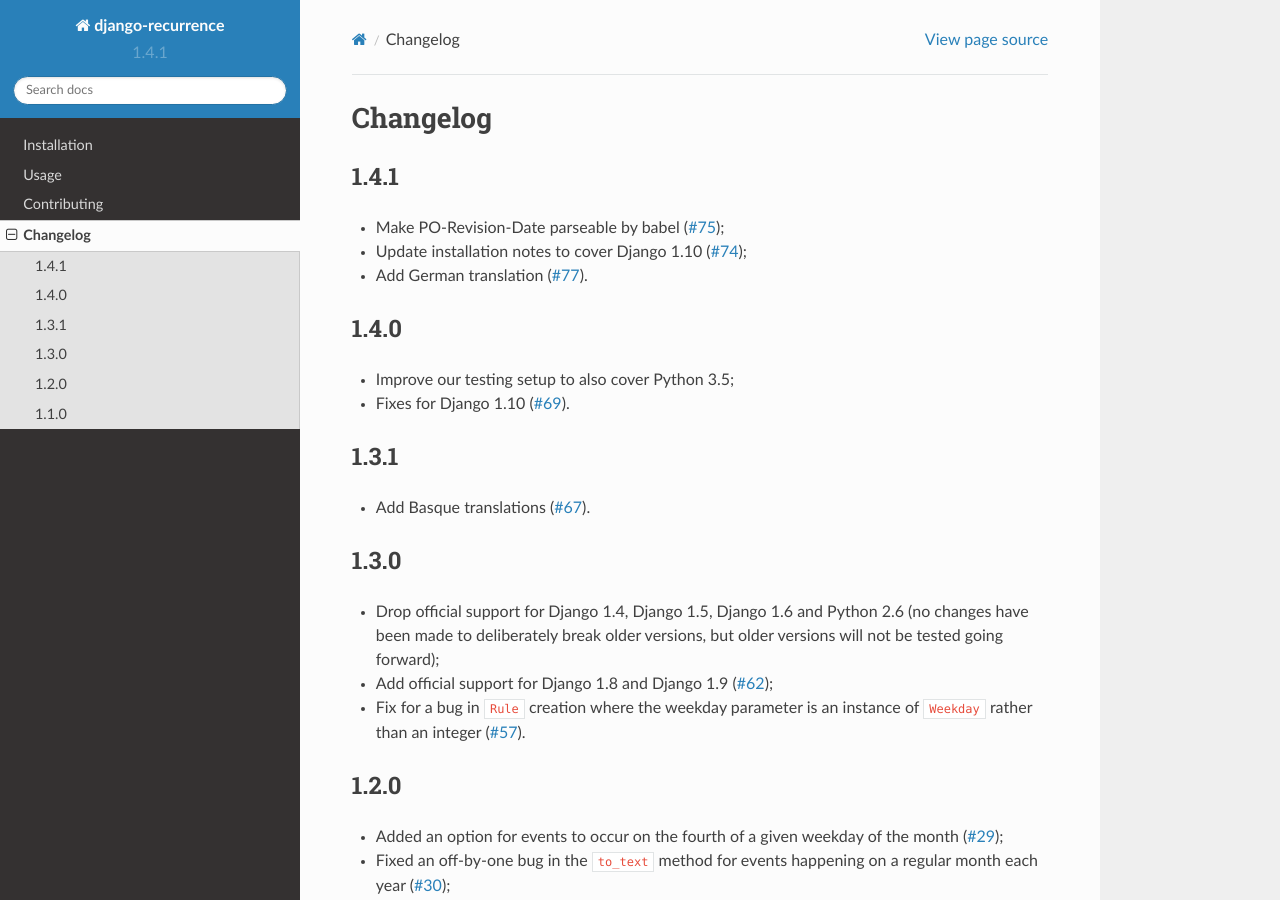
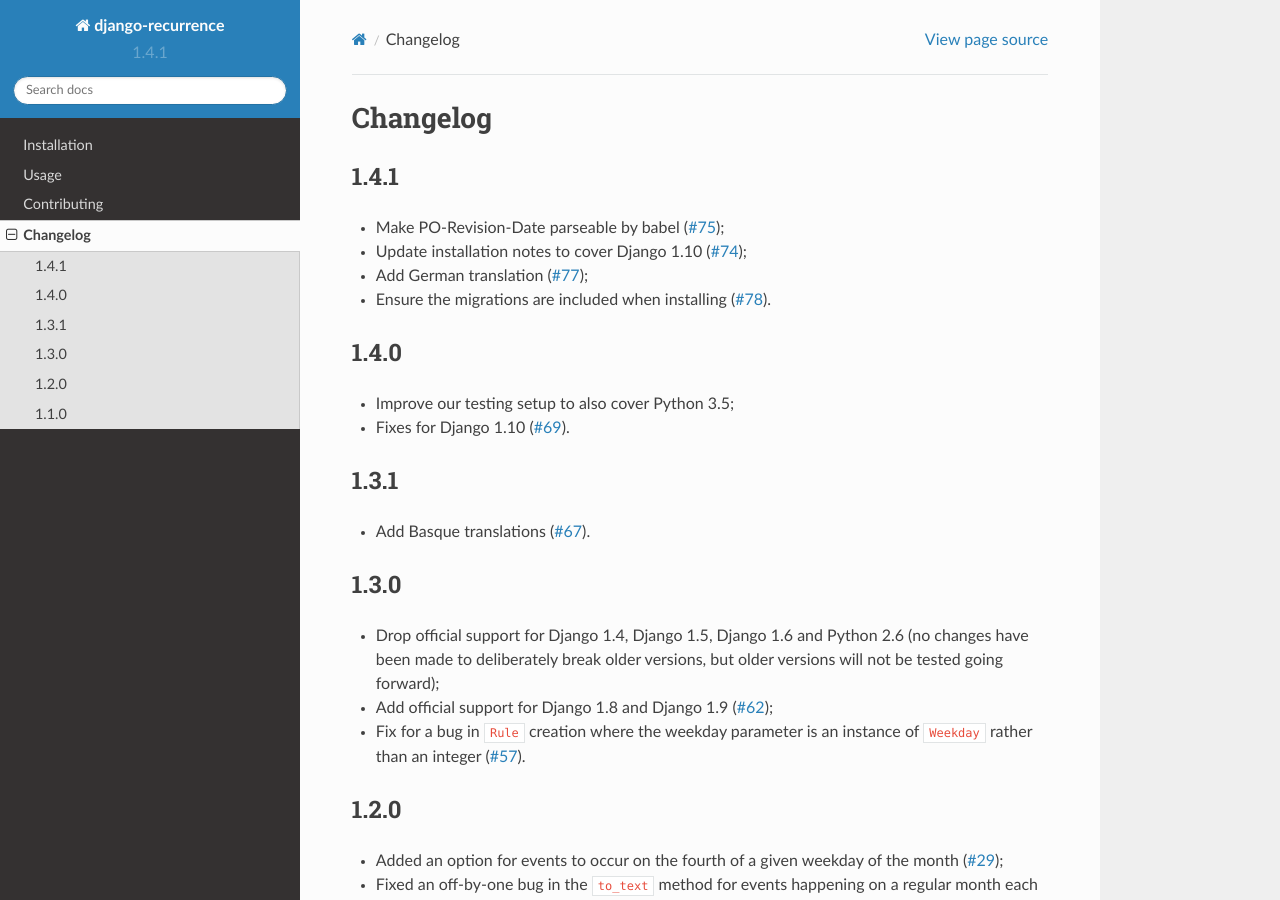
Before and after one commit to jazzband/django-recurrence, a Sphinx documentation site: the page built from docs/changelog.rst, in a window 1280 px wide and 900 px high. Built offline with Sphinx 7.4.7 and the Read the Docs theme 2.0.0, drawn with Linux system fonts in a browser that asks for light colours.

Commit message:
Add changes from #78 to the changelog

```diff
--- a/docs/changelog.rst
+++ b/docs/changelog.rst
@@ -6,7 +6,8 @@ Changelog
 
 * Make PO-Revision-Date parseable by babel (:issue:`75`);
 * Update installation notes to cover Django 1.10 (:issue:`74`);
-* Add German translation (:issue:`77`).
+* Add German translation (:issue:`77`);
+* Ensure the migrations are included when installing (:issue:`78`).
 
 1.4.0
 -----
```
